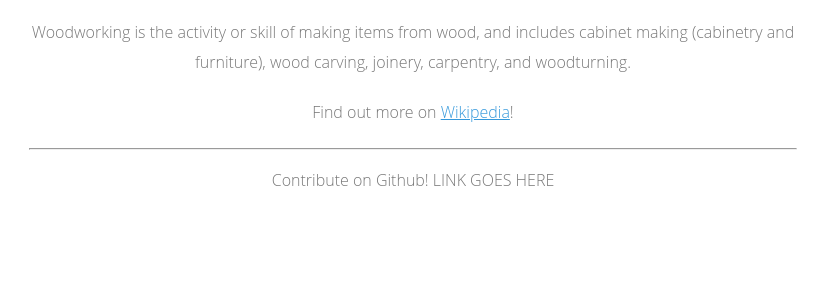
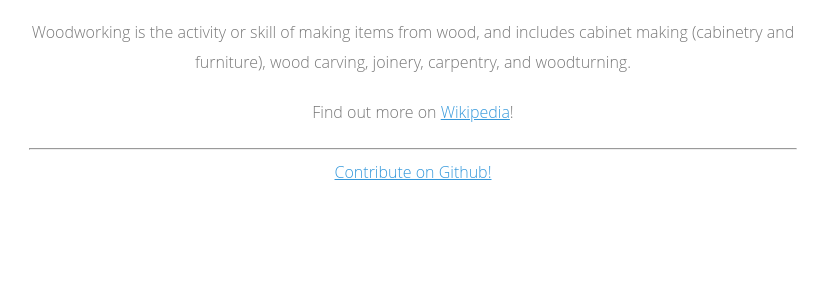
Before and after one commit to Tuzgai/YourNewHobby, a Flask app: page /Woodworking.html in a window 1280 px wide. Shown: the part 257-557 px from the top of the page, without its empty margins (227-1051 px from the left). Run offline with Flask 2, Linux system fonts and the light colour scheme.

Commit message:
Add github link

```diff
--- a/templates/layout.html
+++ b/templates/layout.html
@@ -12,7 +12,7 @@
             {% endblock %}
             <hr/>
             <footer>
-                <p>Contribute on Github! LINK GOES HERE</p>
+                <a href="https://github.com/Tuzgai/YourNewHobby">Contribute on Github!</a>
             </footer>
         </div>
     </body>
```
